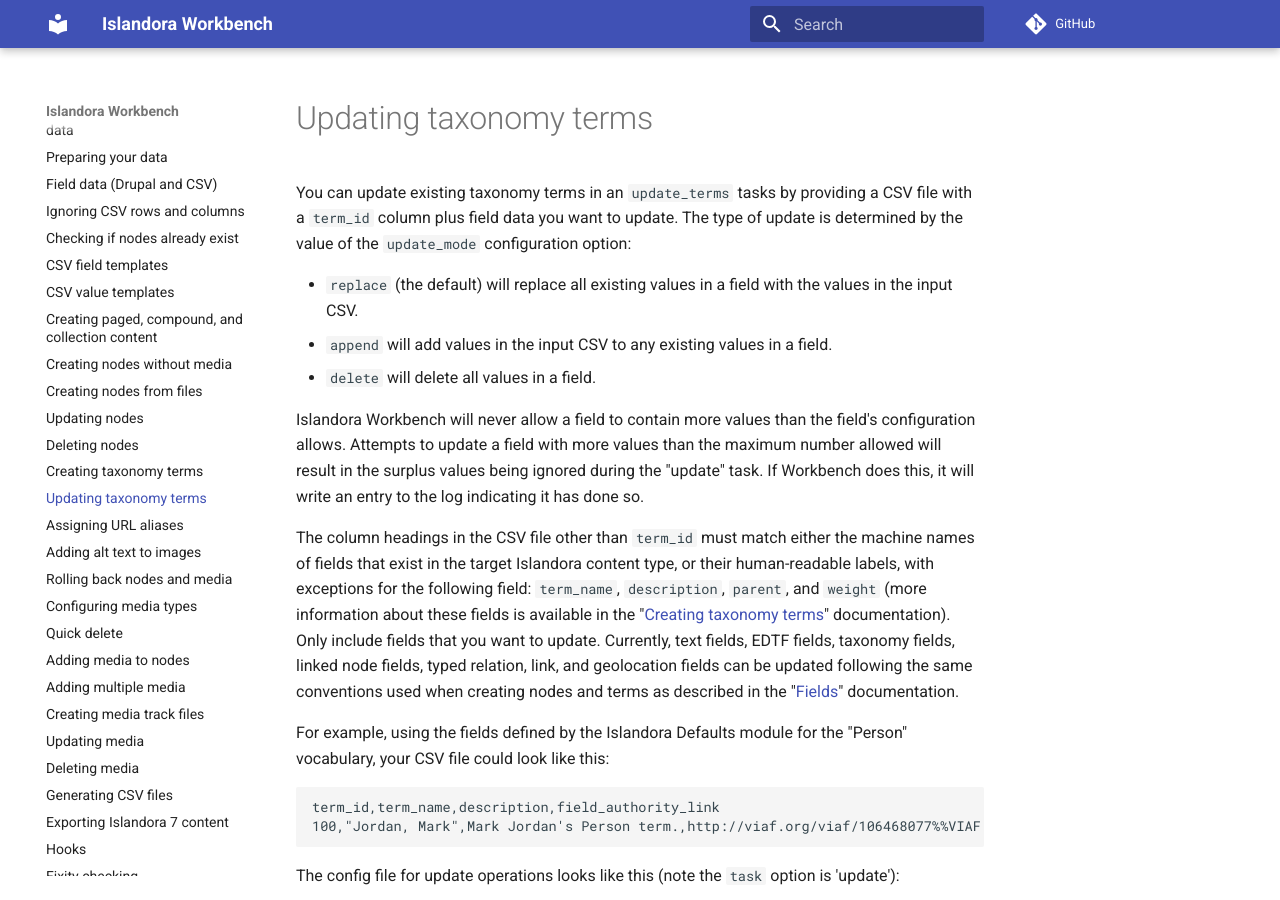
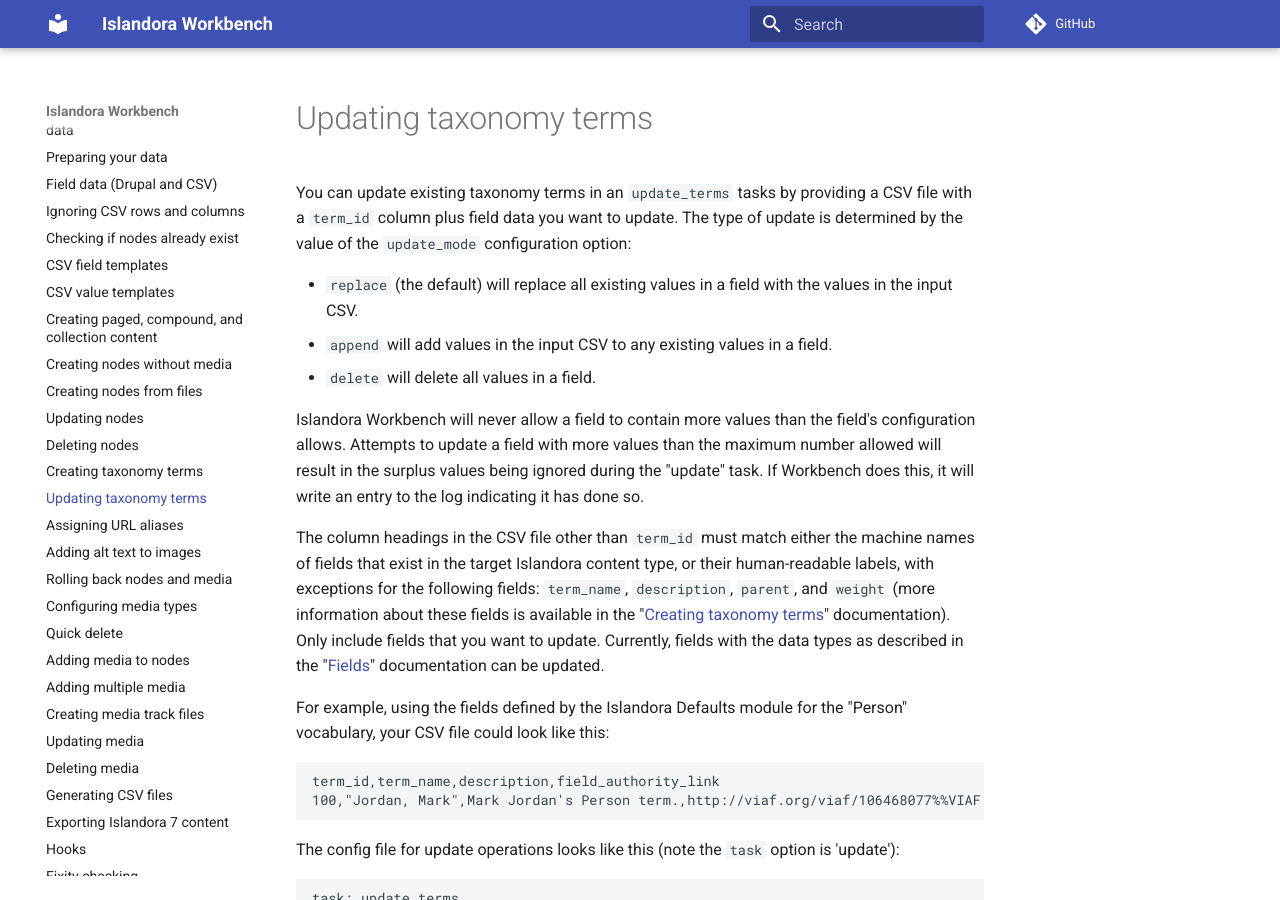
Before and after one commit to mjordan/islandora_workbench_docs, an MkDocs documentation site: the page built from docs/updating_terms.md, in a window 1280 px wide and 900 px high. Built offline with MkDocs 1.6.1 and Material for MkDocs 9.7.7, drawn with Linux system fonts in a browser that asks for light colours; comment, search, counter and statistics services are not loaded.

Commit message:
Minor updates.

```diff
--- a/docs/updating_terms.md
+++ b/docs/updating_terms.md
@@ -6,7 +6,7 @@
 
 Islandora Workbench will never allow a field to contain more values than the field's configuration allows. Attempts to update a field with more values than the maximum number allowed will result in the surplus values being ignored during the "update" task. If Workbench does this, it will write an entry to the log indicating it has done so.
 
-The column headings in the CSV file other than `term_id` must match either the machine names of fields that exist in the target Islandora content type, or their human-readable labels, with exceptions for the following field: `term_name`, `description`, `parent`, and `weight` (more information about these fields is available in the "[Creating taxonomy terms](/islandora_workbench_docs/creating_taxonomy_terms/)" documentation). Only include fields that you want to update. Currently, text fields, EDTF fields, taxonomy fields, linked node fields, typed relation, link, and geolocation fields can be updated following the same conventions used when creating nodes and terms as described in the "[Fields](/islandora_workbench_docs/fields/)" documentation.
+The column headings in the CSV file other than `term_id` must match either the machine names of fields that exist in the target Islandora content type, or their human-readable labels, with exceptions for the following fields: `term_name`, `description`, `parent`, and `weight` (more information about these fields is available in the "[Creating taxonomy terms](/islandora_workbench_docs/creating_taxonomy_terms/)" documentation). Only include fields that you want to update. Currently, fields with the data types as described in the "[Fields](/islandora_workbench_docs/fields/)" documentation can be updated.
 
 For example, using the fields defined by the Islandora Defaults module for the "Person" vocabulary, your CSV file could look like this:
 
--- a/mkdocs.yml
+++ b/mkdocs.yml
@@ -9,8 +9,8 @@
     - Home: index.md
     - Workbench's relationship to Drupal and Islandora: drupal_and_workbench.md
     - Requirements and installation: installation.md
+    - Choosing a task: choosing_a_task.md
     - Configuration: configuration.md
-    - Choosing a task: choosing_a_task.md
     - Checking configuration and input data: check.md
     - Preparing your data: preparing_data.md
     - Field data (Drupal and CSV): fields.md
```
Also changed, not shown: docs/changelog.md (+2 -0 lines).
